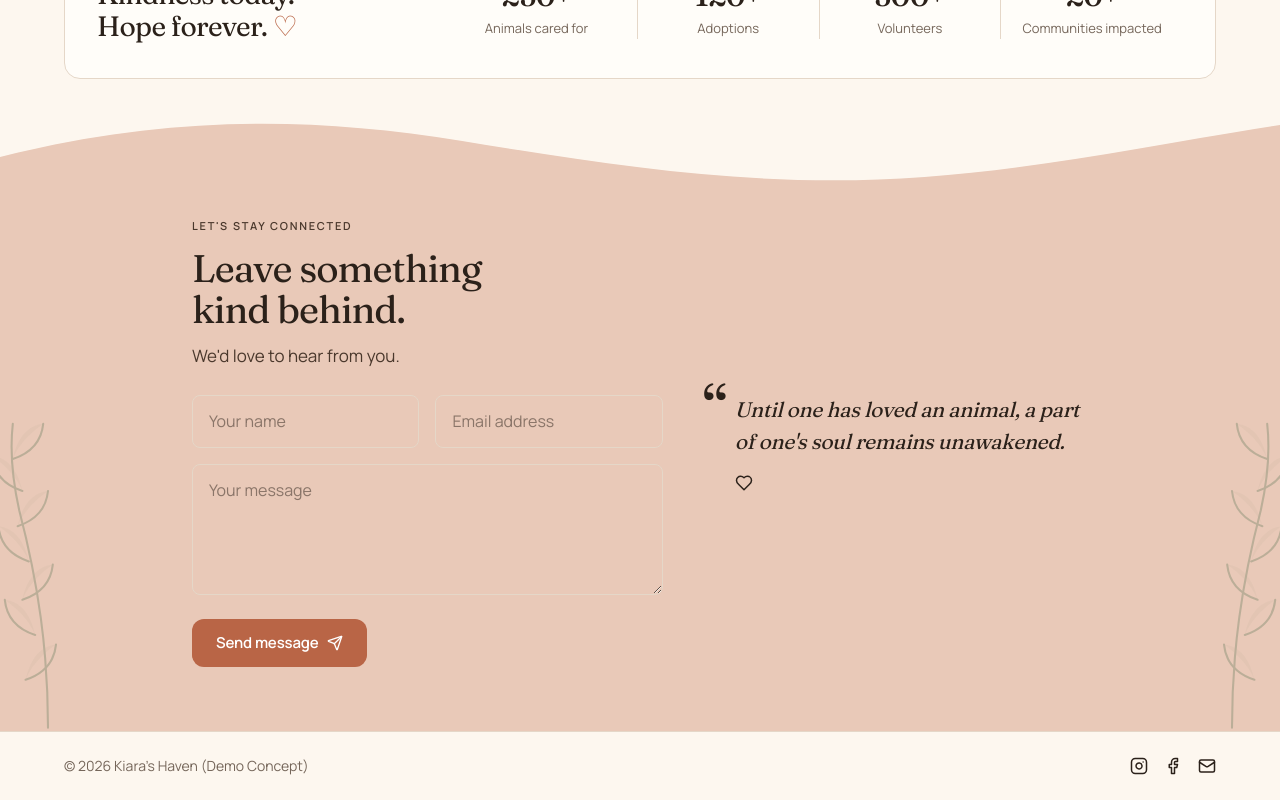
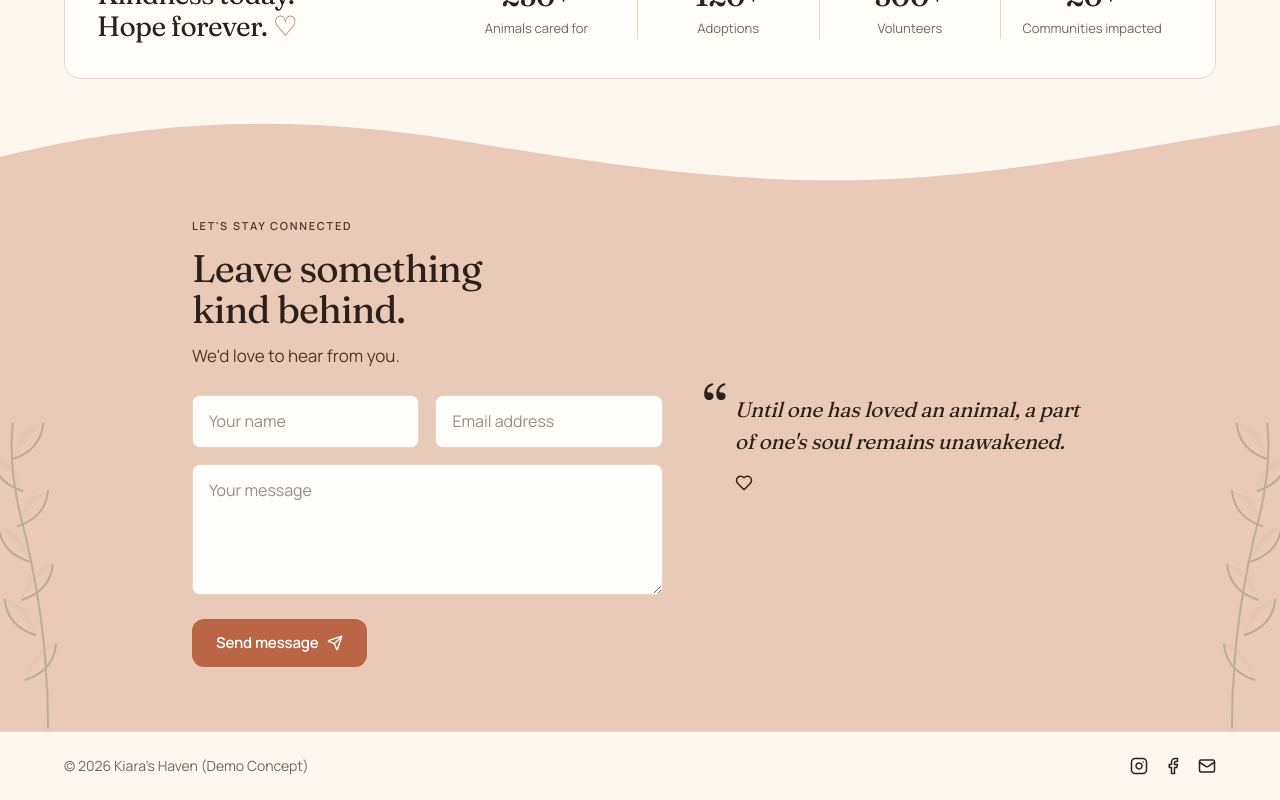
Before and after one commit to cherimedz/Kiara-s-Haven-Website, a Next.js app: page / in a window 1280 px wide. Shown: the part 2137-2937 px from the top of the page. Built offline with nearby package versions, Linux system fonts and the light colour scheme.

Commit message:
refactor: move form fields onto surface, line, and brand tokens

```diff
--- a/app/components/ContactForm.jsx
+++ b/app/components/ContactForm.jsx
@@ -14,7 +14,7 @@ export default function ContactForm() {
 
   if (submitted) {
     return (
-      <div className="rounded-2xl border border-line bg-card p-8 text-center">
+      <div className="rounded-2xl border border-line bg-surface p-8 text-center">
         <p className="font-display text-[22px] tracking-[-0.02em] mb-2">
           Thanks for reaching out!
         </p>
@@ -34,14 +34,14 @@ export default function ContactForm() {
           required
           placeholder="Your name"
           aria-label="Your name"
-          className="w-full rounded-lg border border-line bg-card px-4 py-3 focus:outline-none focus:ring-2 focus:ring-accent"
+          className="w-full rounded-lg border border-line bg-surface px-4 py-3 focus:outline-none focus:ring-2 focus:ring-brand"
         />
         <input
           type="email"
           required
           placeholder="Email address"
           aria-label="Email address"
-          className="w-full rounded-lg border border-line bg-card px-4 py-3 focus:outline-none focus:ring-2 focus:ring-accent"
+          className="w-full rounded-lg border border-line bg-surface px-4 py-3 focus:outline-none focus:ring-2 focus:ring-brand"
         />
       </div>
       <textarea
@@ -49,7 +49,7 @@ export default function ContactForm() {
         required
         placeholder="Your message"
         aria-label="Your message"
-        className="w-full rounded-lg border border-line bg-card px-4 py-3 focus:outline-none focus:ring-2 focus:ring-accent"
+        className="w-full rounded-lg border border-line bg-surface px-4 py-3 focus:outline-none focus:ring-2 focus:ring-brand"
       />
       <Button type="submit" variant="primary">
         Send message <Send size={16} className="ml-2" />
```
